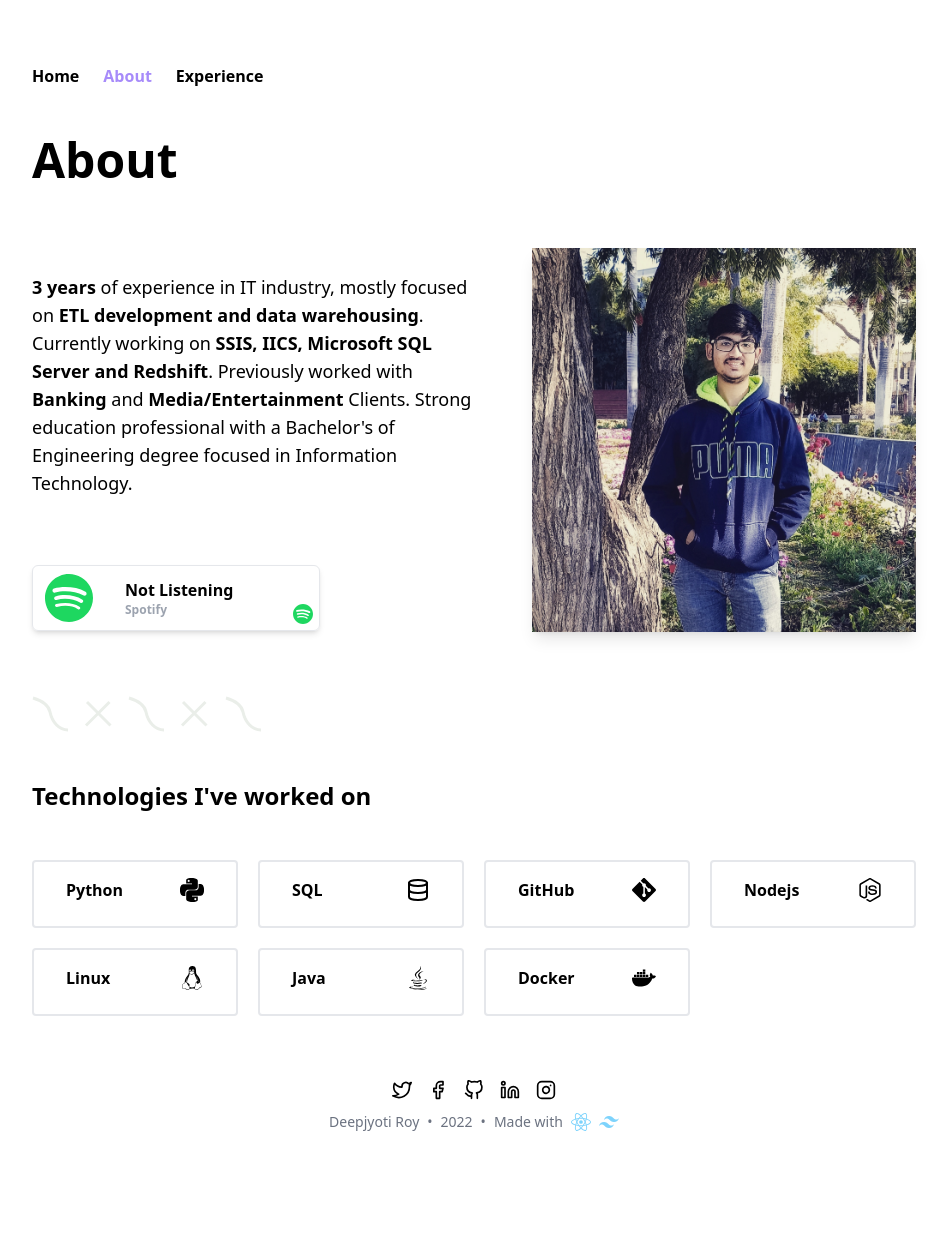
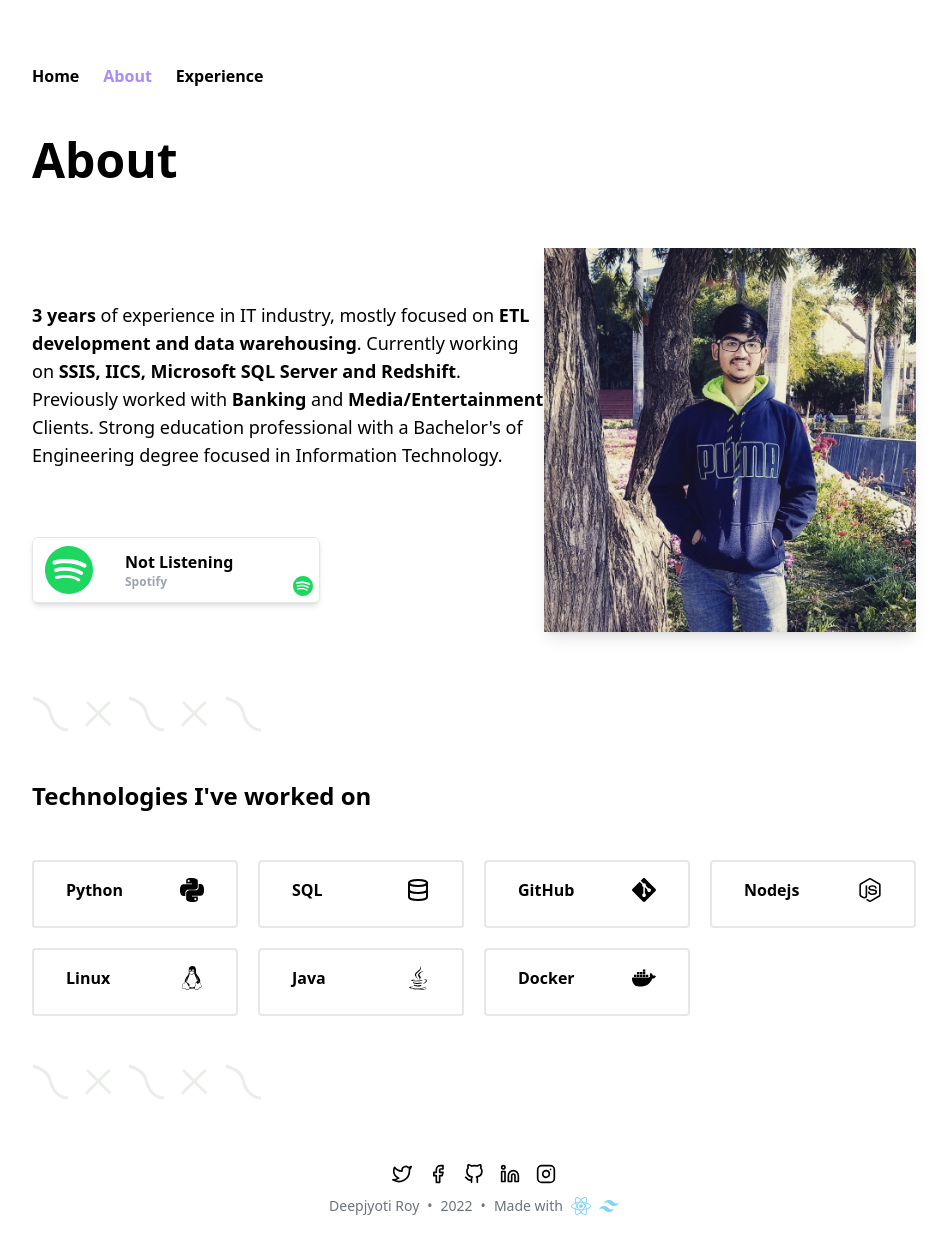
Before and after one commit to deepjyotiroy079/react-port-v4, a React (Create React App) app: page /about in a window 1280 px wide. Shown: the whole page, without its empty margins (166-1113 px from the left). Before the commit the page ends 1156 px from the top, so only its background shows below. Built offline with nearby package versions, Linux system fonts and the light colour scheme; no server answers.

Commit message:
Made some changes

```diff
--- a/src/components/About/About.js
+++ b/src/components/About/About.js
@@ -146,6 +146,7 @@ const About = () => {
 
       </div>
       {/* </div> */}
+      <Separator />
     </Layout>
   );
 };
--- a/src/components/Footer/Footer.js
+++ b/src/components/Footer/Footer.js
@@ -20,19 +20,19 @@ const Footer = () => {
       <div className="mt-16 flex flex-col items-center">
         <div className="mb-3 flex space-x-4">
           {/* <div className="flex space-x-4"> */}
-          <a href="#">
+          <a href="https://www.twitter.com/de_coder_079" target="_blank" rel="noreferrer">
             <Twitter size={size} className="hover:text-violet-400" />
           </a>
-          <a href="#">
+          <a href="https://www.facebook.com/deepjyoti.roy.169" target="_blank" rel="noreferrer">
             <Facebook size={size} className="hover:text-violet-400" />
           </a>
-          <a href="#">
+          <a href="https://github.com/deepjyotiroy079" target="_blank" rel="noreferrer">
             <GitHub size={size} className="hover:text-violet-400" />
           </a>
-          <a href="#">
+          <a href="https://www.linkedin.com/in/deepjyoti-roy-079/" target="_blank" rel="noreferrer">
             <Linkedin size={size} className="hover:text-violet-400" />
           </a>
-          <a href="#">
+          <a href="https://www.instagram.com/de_coder_079/" target="_blank" rel="noreferrer">
             <Instagram size={size} className="hover:text-violet-400" />
           </a>
           {/* </div> */}
@@ -43,8 +43,8 @@ const Footer = () => {
           <div>{`${new Date().getFullYear()}`}</div>
           <div>{` • `}</div>
           <div>Made with </div>
-          <a href="/"><SiReact className="text-sky-300" size={size}/></a>
-          <a href="/"><SiTailwindcss className="text-sky-300" size={size}/></a>
+          <a href="/"><SiReact className="text-sky-300" size={size} /></a>
+          <a href="/"><SiTailwindcss className="text-sky-300" size={size} /></a>
         </div>
 
       </div>
--- /dev/null
+++ b/src/components/NotFound/NotFound.js
@@ -0,0 +1,15 @@
+import React from 'react'
+import Layout from '../layout/Layout'
+
+const NotFound = () => {
+    return (
+        <Layout>
+            <h1 className="max-w-md text-4xl font-bold md:text-5xl text-left">
+                Not Found
+            </h1>
+
+        </Layout>
+    )
+}
+
+export default NotFound;
--- a/src/components/Spotify/SpotifyNowPlaying.js
+++ b/src/components/Spotify/SpotifyNowPlaying.js
@@ -61,7 +61,7 @@ const SpotifyNowPlaying = () => {
 
     useEffect(() => {
         getNowPlaying()
-    }, [])
+    })
 
     return (
         <div className='flex items-center justify-center md:justify-start'>
--- a/src/index.js
+++ b/src/index.js
@@ -7,6 +7,7 @@ import Layout from "./components/layout/Layout";
 import { BrowserRouter, Route, Router, Routes } from "react-router-dom";
 import About from "./components/About/About";
 import Experience from "./components/Experience/Experience";
+import NotFound from "./components/NotFound/NotFound";
 
 const root = ReactDOM.createRoot(document.getElementById("root"));
 root.render(
@@ -24,6 +25,7 @@ root.render(
         />
         <Route path="/about" element={<About />} exact />
         <Route path="/experience" element={<Experience />} exact />
+        <Route path="*" element={<NotFound />} />
       </Routes>
     </BrowserRouter>
   </React.StrictMode>
--- a/tailwind.config.js
+++ b/tailwind.config.js
@@ -3,12 +3,12 @@ module.exports = {
   darkMode: "class",
   content: ["./src/**/*.{js,jsx,ts,tsx}"],
   theme: {
-    screens: {
-      sm: '480px',
-      md: '768px',
-      lg: '976px',
-      xl: '1444px',
-    },
+    // screens: {
+    //   sm: '480px',
+    //   md: '768px',
+    //   lg: '976px',
+    //   xl: '1444px',
+    // },
     extend: {
       animation: {
         bounce200: "bounce 1s infinite 200ms",
```
Also changed, not shown: src/components/Navbar/Navbar.js (+2 -9 lines). Lines whose indentation alone changed are shown as unchanged.
